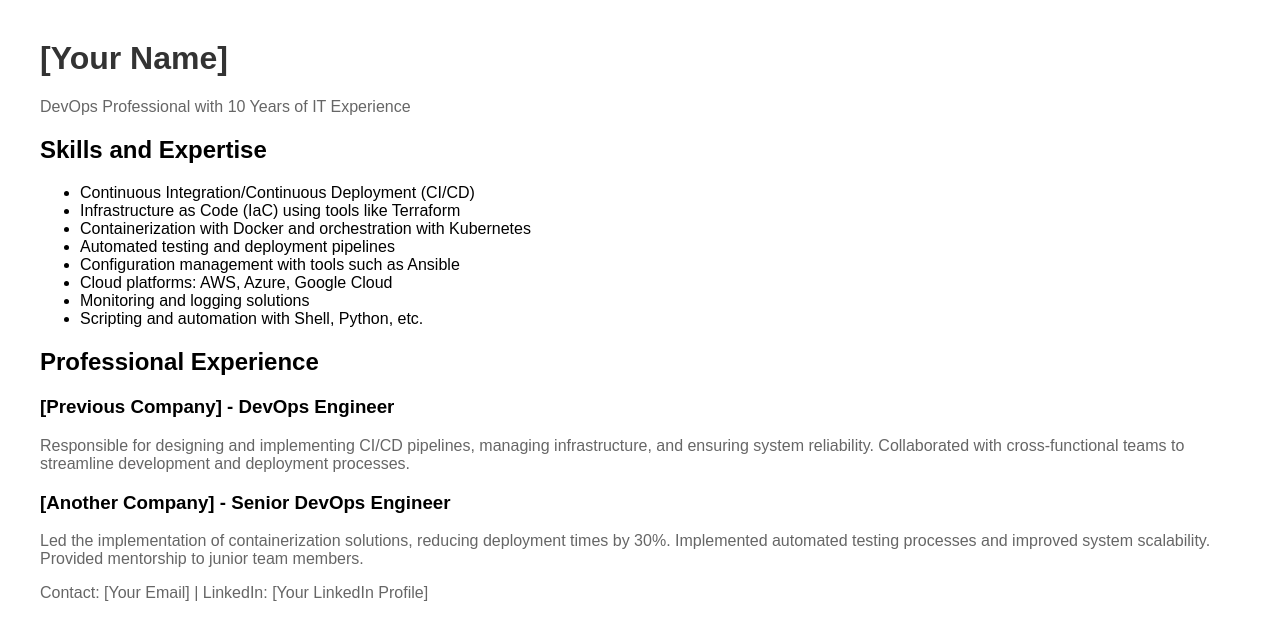
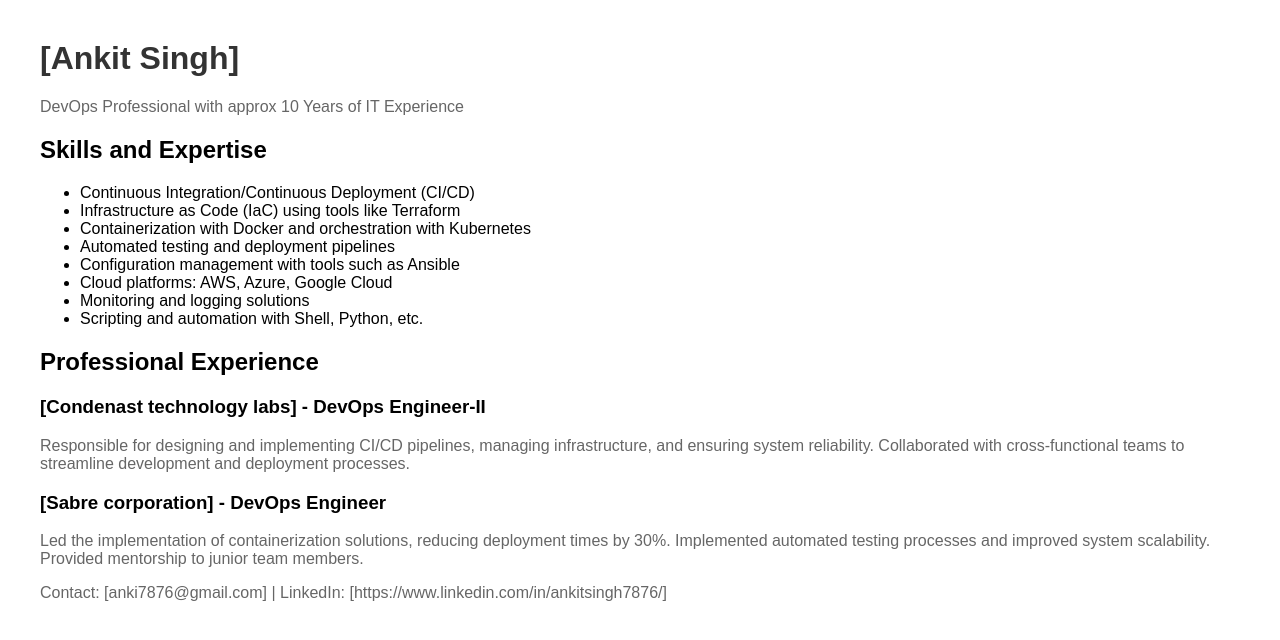
Before and after one commit to anky00/anky00.github.io, a plain HTML site: page index.html in a window 1280 px wide. Drawn offline with Linux system fonts and the light colour scheme.

Commit message:
Update index.html

```diff
--- a/index.html
+++ b/index.html
@@ -3,7 +3,7 @@
 <head>
     <meta charset="UTF-8">
     <meta name="viewport" content="width=device-width, initial-scale=1.0">
-    <title>DevOps Professional - [Your Name]</title>
+    <title>DevOps Professional - [Ankit Singh]</title>
     <style>
         body {
             font-family: Arial, sans-serif;
@@ -19,8 +19,8 @@
 </head>
 <body>
     <header>
-        <h1>[Your Name]</h1>
-        <p>DevOps Professional with 10 Years of IT Experience</p>
+        <h1>[Ankit Singh]</h1>
+        <p>DevOps Professional with approx 10 Years of IT Experience</p>
     </header>
 
     <section>
@@ -39,17 +39,17 @@
 
     <section>
         <h2>Professional Experience</h2>
-        <h3>[Previous Company] - DevOps Engineer</h3>
+        <h3>[Condenast technology labs] - DevOps Engineer-II</h3>
         <p>Responsible for designing and implementing CI/CD pipelines, managing infrastructure, and ensuring system reliability. Collaborated with cross-functional teams to streamline development and deployment processes.</p>
 
-        <h3>[Another Company] - Senior DevOps Engineer</h3>
+        <h3>[Sabre corporation] -  DevOps Engineer</h3>
         <p>Led the implementation of containerization solutions, reducing deployment times by 30%. Implemented automated testing processes and improved system scalability. Provided mentorship to junior team members.</p>
 
         <!-- Add more sections for each relevant position -->
     </section>
 
     <footer>
-        <p>Contact: [Your Email] | LinkedIn: [Your LinkedIn Profile]</p>
+        <p>Contact: [anki7876@gmail.com] | LinkedIn: [https://www.linkedin.com/in/ankitsingh7876/]</p>
     </footer>
 </body>
 </html>
```
